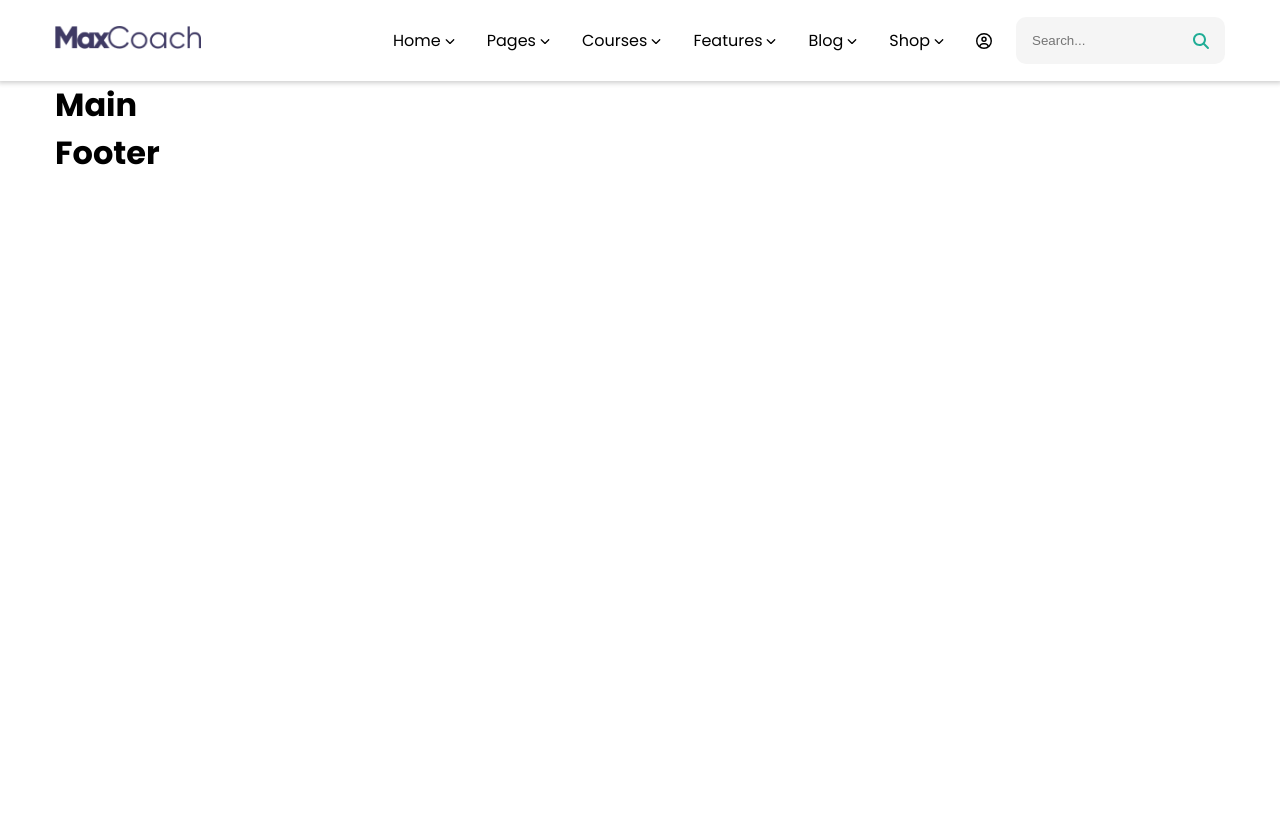
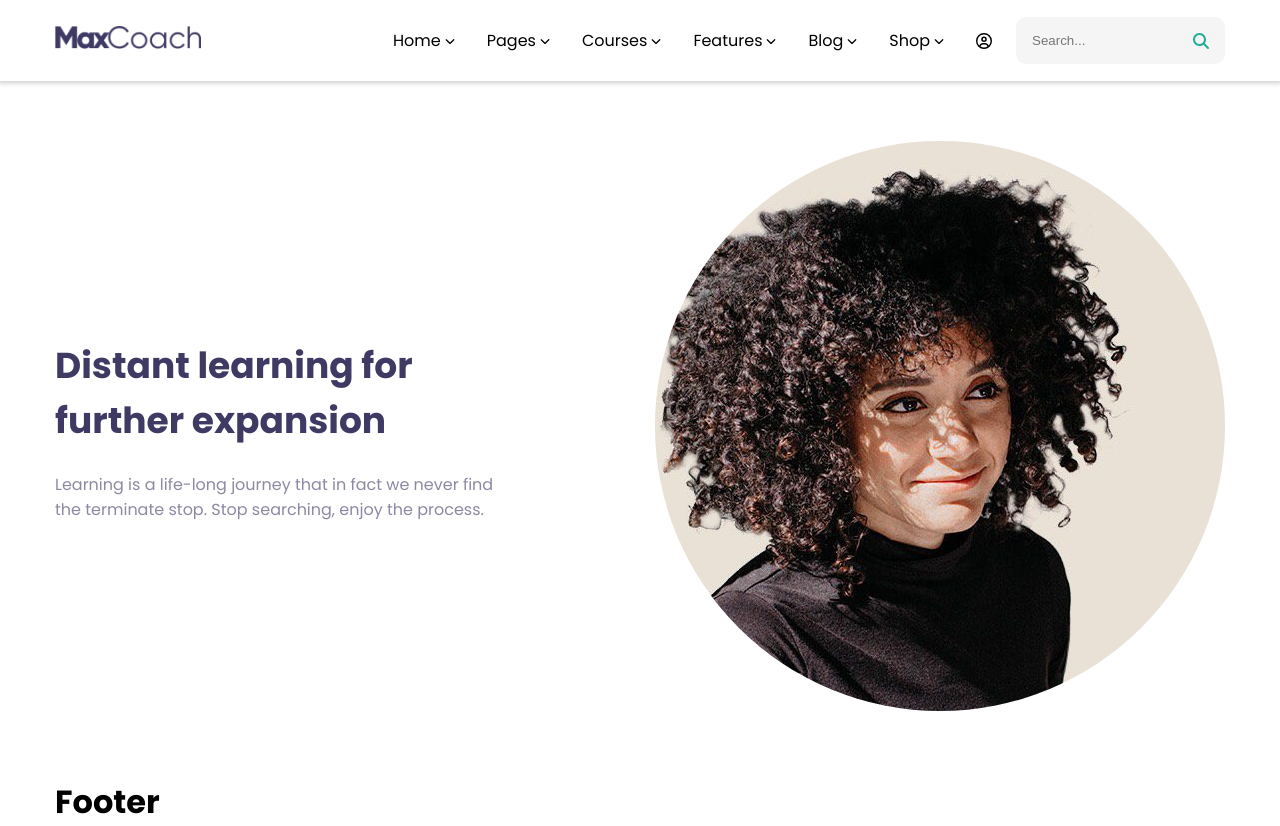
Before and after one commit to TheKaiser8/proj-html-vuejs, a Vue app: page / in a window 1280 px wide. Before the commit the page ends 800 px from the top, so only its background shows below. Built offline with nearby package versions, Linux system fonts and the light colour scheme.

Commit message:
Aggiunge AppHero in AppMain AppHero da completare

```diff
--- a/src/App.vue
+++ b/src/App.vue
@@ -1,6 +1,6 @@
 <script>
 import AppHeader from "./components/header/AppHeader.vue";
-import AppMain from "./components/AppMain.vue";
+import AppMain from "./components/main/AppMain.vue";
 import AppFooter from "./components/AppFooter.vue";
 
 export default {
--- /dev/null
+++ b/src/components/main/AppHero.vue
@@ -0,0 +1,59 @@
+<script>
+export default {
+  name: "AppHero",
+  data() {
+    return {
+      hero: {
+        title: "Distant learning for further expansion",
+        text: "Learning is a life-long journey that in fact we never find the terminate stop. Stop searching, enjoy the process.",
+      },
+    };
+  },
+};
+</script>
+
+<template>
+  <section id="hero">
+    <div class="container">
+      <div class="col-small40">
+        <h1 class="hero-title">{{ hero.title }}</h1>
+        <p class="hero-text">{{ hero.text }}</p>
+      </div>
+      <div class="col-small60">
+        <img
+          class="hero-image"
+          src="../../assets/img/about-me-profile-ohm4dxoearqbxny7q3bq1pzbdgofdx0tobbeqcvzd0.jpg"
+          alt="Hero image"
+        />
+      </div>
+    </div>
+  </section>
+</template>
+
+<style lang="scss" scoped>
+#hero {
+  padding: 3.75rem 0;
+  .container {
+    display: flex;
+    align-items: center;
+    .col-small40 {
+      width: 40%;
+      .hero-title {
+        font-size: 2.25rem;
+        color: var(--second-text-color);
+        margin-bottom: 1.5rem;
+      }
+      .hero-text {
+        color: var(--third-text-color);
+      }
+    }
+    .col-small60 {
+      width: 60%;
+      text-align: right;
+      .hero-image {
+        border-radius: 50%;
+      }
+    }
+  }
+}
+</style>
--- a/src/components/AppMain.vue
+++ b/src/components/main/AppMain.vue
@@ -1,16 +1,16 @@
 <script>
+import AppHero from "./AppHero.vue";
+
 export default {
   name: "AppMain",
-  data() {
-    return {};
+  components: {
+    AppHero,
   },
 };
 </script>
 
 <template>
-  <div class="container">
-    <h1>Main</h1>
-  </div>
+  <AppHero />
 </template>
 
 <style lang="scss" scoped></style>
```
